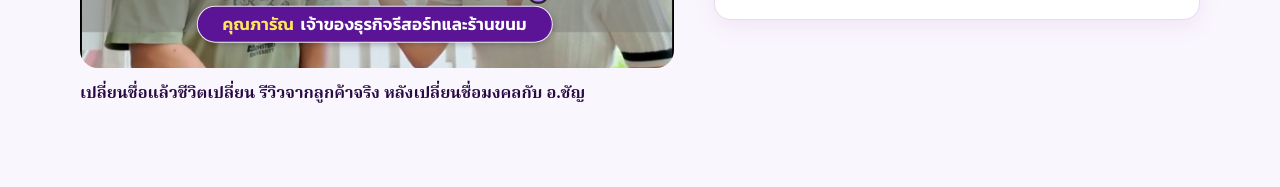
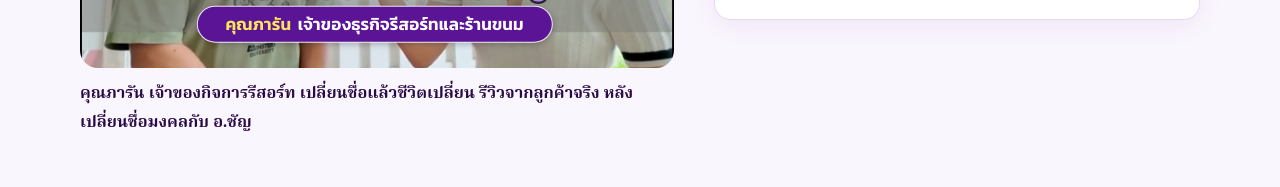
Before and after one commit to kangpla2530/theluckyname-name, a plain HTML site: page index.html in a window 1280 px wide. Shown: the part 1944-2131 px from the top of the page. Drawn offline with Linux system fonts and the light colour scheme; a web font is replaced by a local one.

Commit message:
แก้คำบรรยายคลิปรีวิว และชื่อคุณภารันบนปกคลิป
Co-Authored-By: Claude Opus 5.5 <noreply@anthropic.com>

```diff
--- a/index.html
+++ b/index.html
@@ -453,9 +453,9 @@ footer .disclaim{flex-basis:100%;border-top:1px solid rgba(255,255,255,.1);paddi
     <div>
       <h2 id="rv-h" style="margin-bottom:22px">ฟังจากเสียงลูกค้าที่ใช้บริการจริง</h2>
       <a class="vbox" href="https://www.youtube.com/watch?v=MrUD1csQCLk" target="_blank" rel="noopener" data-track="video_play" data-loc="reviews" aria-label="ดูคลิปรีวิวลูกค้าบน YouTube">
-        <img src="img/review-yt-cover.jpg" width="1280" height="720" loading="lazy" alt="ภาพปกคลิปรีวิวจากลูกค้าจริง เปลี่ยนชื่อมงคลกับ อ.ชัญ คุณภารัณ เจ้าของธุรกิจรีสอร์ทและร้านขนม"><span class="vpill"><b>คุณภารัณ</b> เจ้าของธุรกิจรีสอร์ทและร้านขนม</span><span class="play"><svg viewBox="0 0 24 24" width="30" height="30" aria-hidden="true"><path fill="#6D0EB1" d="M8 5.5v13l11-6.5z"/></svg></span>
+        <img src="img/review-yt-cover.jpg" width="1280" height="720" loading="lazy" alt="ภาพปกคลิปรีวิวจากลูกค้าจริง เปลี่ยนชื่อมงคลกับ อ.ชัญ คุณภารัน เจ้าของธุรกิจรีสอร์ทและร้านขนม"><span class="vpill"><b>คุณภารัน</b> เจ้าของธุรกิจรีสอร์ทและร้านขนม</span><span class="play"><svg viewBox="0 0 24 24" width="30" height="30" aria-hidden="true"><path fill="#6D0EB1" d="M8 5.5v13l11-6.5z"/></svg></span>
       </a>
-      <p class="vcap">เปลี่ยนชื่อแล้วชีวิตเปลี่ยน รีวิวจากลูกค้าจริง หลังเปลี่ยนชื่อมงคลกับ อ.ชัญ</p>
+      <p class="vcap">คุณภารัน เจ้าของกิจการรีสอร์ท เปลี่ยนชื่อแล้วชีวิตเปลี่ยน รีวิวจากลูกค้าจริง หลังเปลี่ยนชื่อมงคลกับ อ.ชัญ</p>
     </div>
     <div>
       <figure class="quote real">
```
